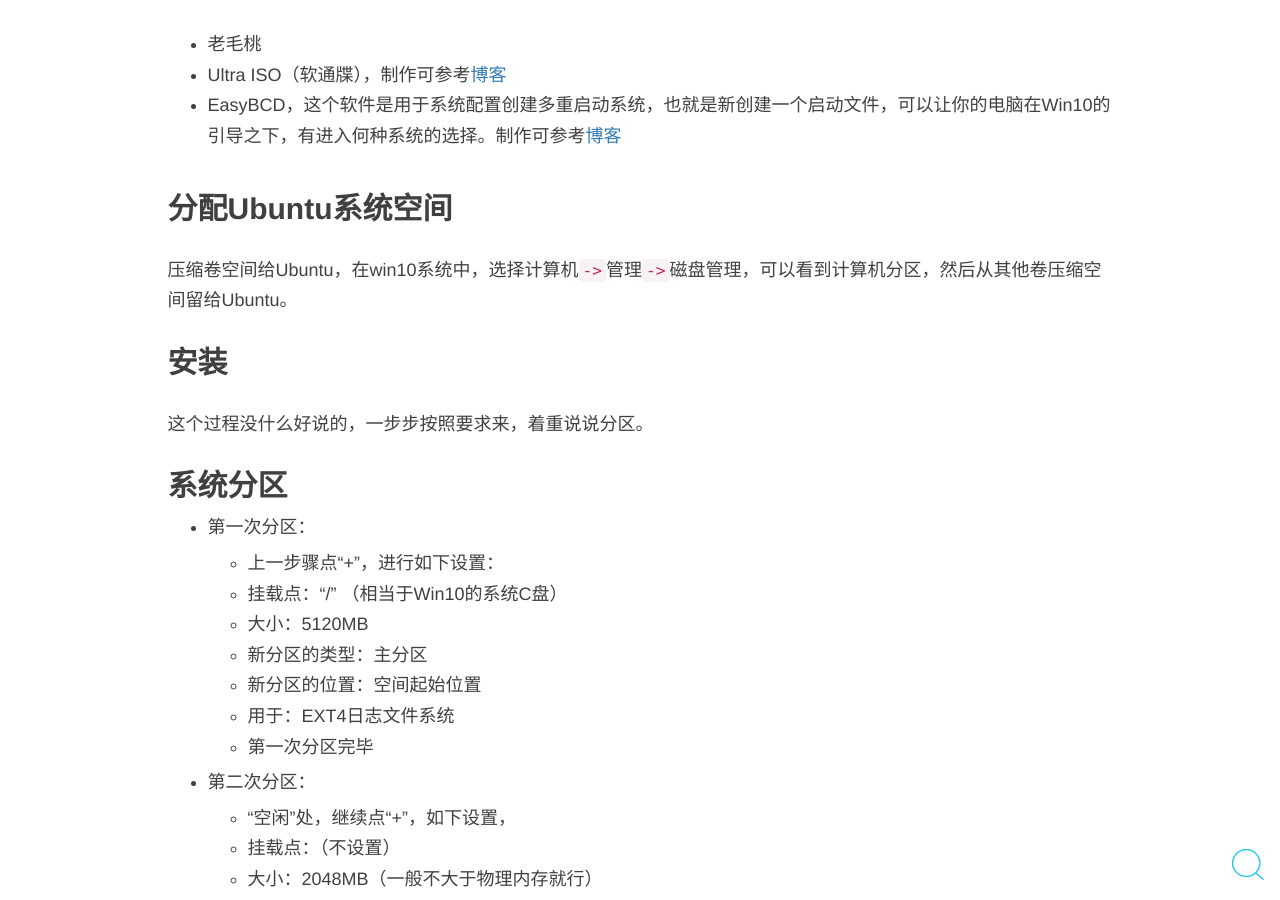
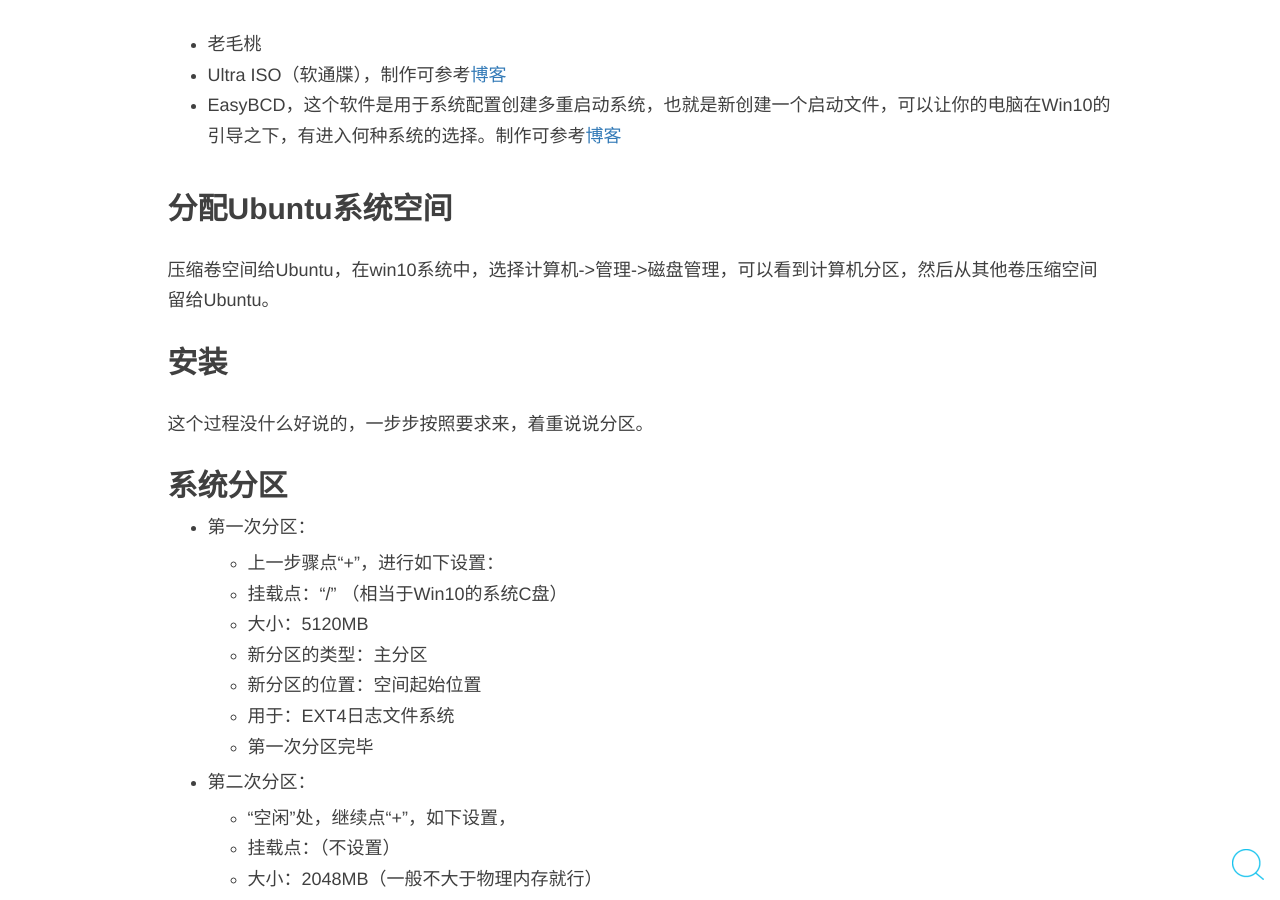
Before and after one commit to kingback1/kingback1.github.io, a Jekyll site: the page built from _posts/2015-11-03-win10-install-Ubuntu-system.md, in a window 1280 px wide and 900 px high, scrolled down 785 px. Built offline with Jekyll 4.4.1, drawn with Linux system fonts in a browser that asks for light colours; nearby versions of some CDN libraries; comment, search, counter and statistics services are not loaded.

```diff
--- a/_posts/2015-11-03-win10-install-Ubuntu-system.md
+++ b/_posts/2015-11-03-win10-install-Ubuntu-system.md
@@ -21,7 +21,7 @@ author: 'Kingback'
 -  EasyBCD，这个软件是用于系统配置创建多重启动系统，也就是新创建一个启动文件，可以让你的电脑在Win10的引导之下，有进入何种系统的选择。制作可参考[博客](http://blog.csdn.net/wuwenxiang91322/article/details/23528619)
 
 ## 分配Ubuntu系统空间
-压缩卷空间给Ubuntu，在win10系统中，选择计算机`->`管理`->`磁盘管理，可以看到计算机分区，然后从其他卷压缩空间留给Ubuntu。
+压缩卷空间给Ubuntu，在win10系统中，选择计算机->管理->磁盘管理，可以看到计算机分区，然后从其他卷压缩空间留给Ubuntu。
 
 ## 安装
 这个过程没什么好说的，一步步按照要求来，着重说说分区。
```
